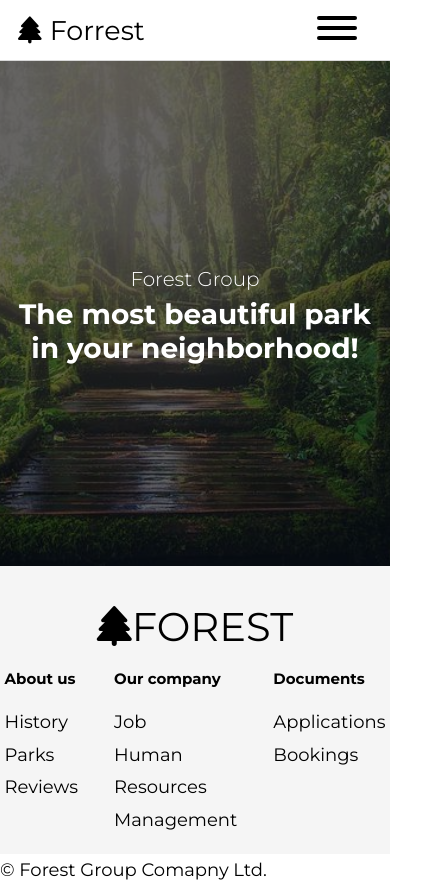
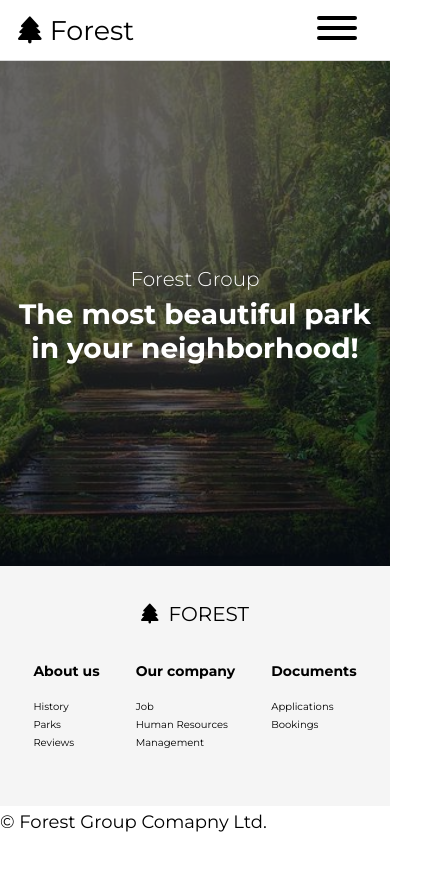
Before and after one commit to PatrycjaBanaszuk/ForestWebProject, a website: page contact.html in a window 390 px wide. Shown: the whole page, 421 px wide, since content can reach past the window. After the commit the page ends 844 px from the top, so only its background shows below. Drawn offline with Linux system fonts and the light colour scheme.

Commit message:
adjustment style to RWD

```diff
--- a/contact.html
+++ b/contact.html
@@ -20,7 +20,7 @@
     <div class="container">
         <div class="navbar__nav">
             <div class="navbar__logo">
-                <a href="#"><i class="fas fa-tree"></i>Forrest</a>
+                <a href="#"><i class="fas fa-tree"></i>Forest</a>
             </div>
 
             <ul class="navbar__list">
--- a/src/sass/main.scss
+++ b/src/sass/main.scss
@@ -314,20 +314,26 @@ div .aboutus-box__text::first-line {
 
 .contact {
 	background-color: #f5f5f5;
+	overflow: hidden;
 
 	&__box {
 		display: flex;
 		flex-direction: column;
 		align-items: center;
+
 		&-one {
 			padding: 2em 0 0;
 			margin-bottom: 1em;
 		}
 		&-logo {
+			white-space: nowrap;
 			a {
 				color: #000;
 				font-size: 4rem;
 				text-transform: uppercase;
+				i {
+					margin-right: 0.5em;
+				}
 			}
 		}
 
@@ -339,15 +345,17 @@ div .aboutus-box__text::first-line {
 		}
 
 		&-info {
+			white-space: nowrap;
 			padding: 0 1em;
 			&-tittle {
-				font-size: 1.5rem;
+				font-size: 2rem;
 			}
 		}
 		&-content {
 			margin-top: 1em;
 			&-text {
-				font-size: 1em;
+				font-size: 1.5rem;
+				cursor: pointer;
 			}
 		}
 	}
--- a/src/sass/utilities/_medium.scss
+++ b/src/sass/utilities/_medium.scss
@@ -19,18 +19,20 @@
 			flex-direction: row;
 			align-items: flex-start;
 			justify-content: center;
-			padding: 2em 0 0;
+			margin: 2em 0;
+
+
 
 			&-one {
-				padding: 0;
-				margin: 0;
+				padding: 3em 0 0;
+				margin: 0 2em;
 			}
-			&-info {
-				padding: 0 2em;
-				&-tittle {
-					font-size: 1.7em;
-				}
+
+			&-two {
+				padding: 1em 2em;
 			}
+
+
 		}
 	}
 }
--- a/src/sass/utilities/_small.scss
+++ b/src/sass/utilities/_small.scss
@@ -2,22 +2,31 @@
 	#header {
 		background-image: url('../../../dist/img/jungle_640.jpg');
 	}
-	// #contact .contact {
-	// 	&__logo {
-	// 		position: absolute;
-	// 		left: 50%;
-	// 		transform: translateX(-50%);
-	// 		margin: 1em 0;
-	// 	}
-	// 	&__info {
-	// 		flex-direction: column;
+	#contact .contact {
+		&__box {
+			margin-bottom: 2em;
+			padding: 0 1em;
+			&-logo {
+				margin-bottom: 1em;
+				a {
+					font-size: 2rem;
+					cursor: pointer;
 
-	// 		&-item {
+				}
+			}
 
-	// 			&-text {
-	// 				font-size: 1rem;
-	// 			}
-	// 		}
-	// 	}
-	// }
+
+			&-info {
+				&-tittle {
+					font-size: 1.4rem;
+				}
+			}
+
+			&-content{
+				&-text {
+					font-size: 1rem;
+				}
+			}
+		}
+	}
 }
```
Also changed, not shown: index.html (+1 -1 lines), offer.html (+1 -1 lines), dist/css/main.min.css, 1 other file.
